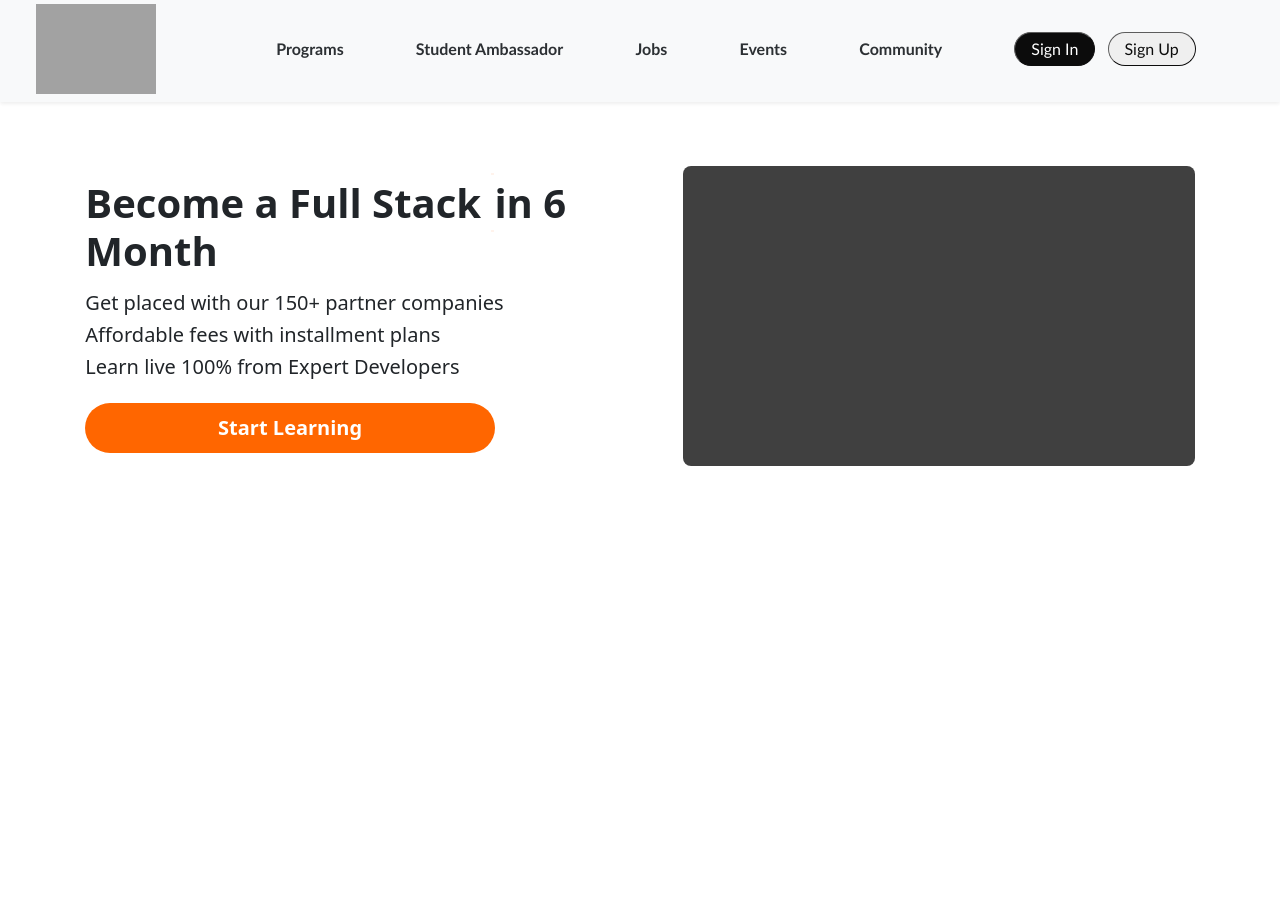
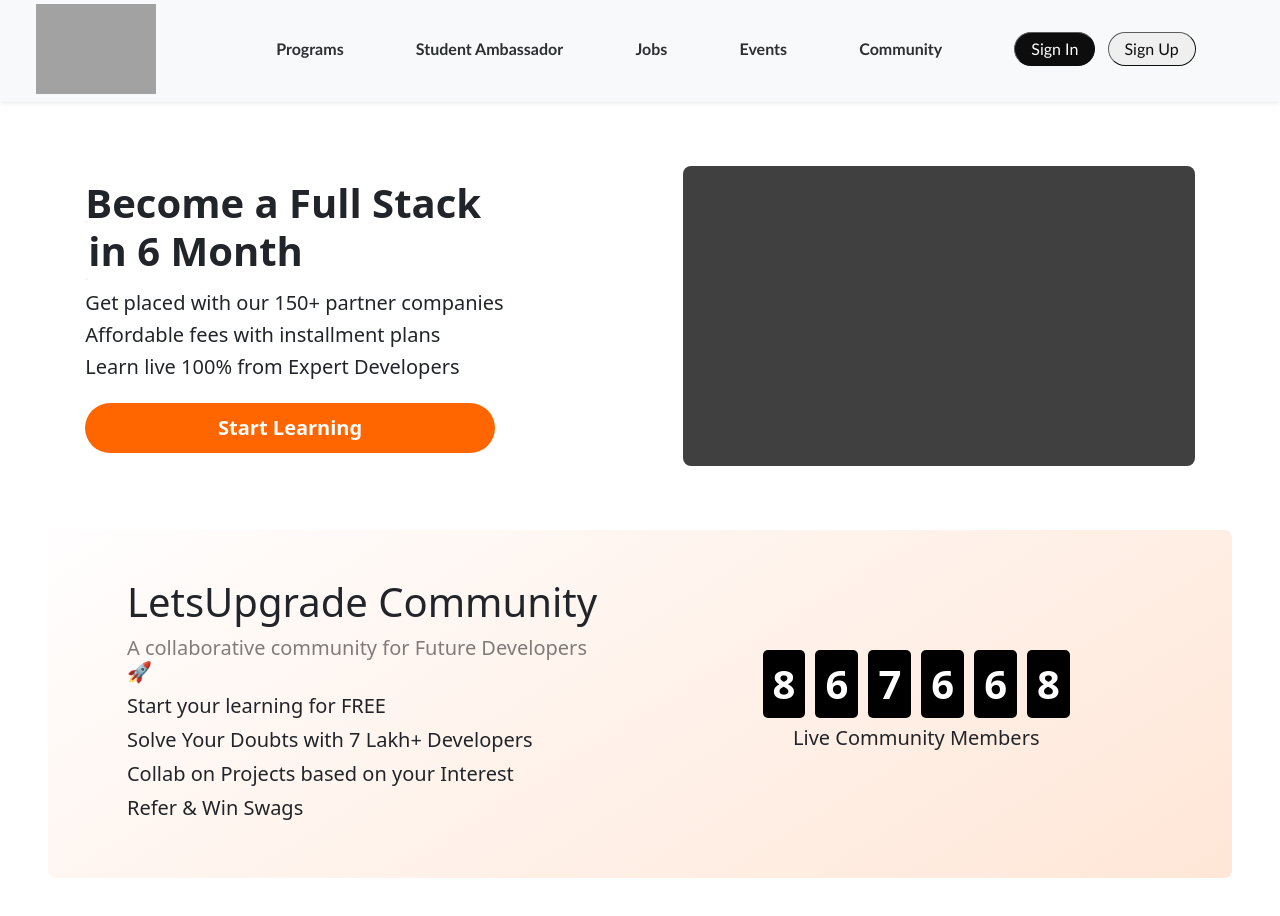
Before and after one commit to rishanansari/Lets-Upgrade-Clone, a plain HTML site: page index.html in a window 1280 px wide. Before the commit the page ends 800 px from the top, so only its background shows below. Drawn offline with nearby package versions, Linux system fonts and the light colour scheme; grey boxes are pictures that could not be loaded.

Commit message:
changes home page

```diff
--- a/index.html
+++ b/index.html
@@ -5,7 +5,7 @@
     <meta name="viewport" content="width=device-width, initial-scale=1.0">
     <link href="https://cdn.jsdelivr.net/npm/bootstrap@5.3.0/dist/css/bootstrap.min.css" rel="stylesheet" integrity="sha384-9ndCyUaIbzAi2FUVXJi0CjmCapSmO7SnpJef0486qhLnuZ2cdeRhO02iuK6FUUVM" crossorigin="anonymous">
     <link rel="stylesheet" href="https://cdn.jsdelivr.net/npm/bootstrap-icons@1.10.5/font/bootstrap-icons.css">
-    <title>Let's Upgrade |LU2023</title>
+    <title>Let's Upgrade | LU2023</title>
     <link rel="stylesheet" href="style.css">
 </head>
 <body>
@@ -70,10 +70,10 @@
 
     <!-- Home page content start  -->
 
-<mai class="main-content-box">
-    <div class="main-div d-flex justify-content-evenly mt-3 mt-md-5 flex-wrap align-items-center ">
+<main class="main-content-box mb-5">
+    <div class="main-div d-flex justify-content-evenly my-3 my-md-5 flex-wrap align-items-center ">
         <div class="fs-heading my-3">
-            <h1 class="fw-bold"> Become a Full Stack <a href="" class="typewrite" data-period="2000" data-type='[ "Web Developer", "Data Analyst"]'>
+            <h1 class="fw-bold"> Become a Full Stack <br><a href="" class="typewrite" data-period="2000" data-type='[ "Web Developer", "Data Analyst"]'>
                 <span class="wrap"></span>
               </a> in 6 Month
             </h1>
@@ -111,7 +111,30 @@
         </div>
     </div>
 
-</mai>
+    <!-- section2 start  -->
+
+    <div class="second-div d-flex justify-content-evenly flex-wrap align-items-center mx-md-5 mx-3 py-5 rounded-3">
+        <div class="community-heading">
+            <h1>LetsUpgrade Community</h1>
+            <h5 class="text-black-50">A collaborative community for Future Developers <span class="text-black">🚀</span></h5>
+            <h5>Start your learning for FREE</h5>
+            <h5>Solve Your Doubts with 7 Lakh+ Developers</h5>
+            <h5>Collab on Projects based on your Interest</h5>
+            <h5>Refer & Win Swags</h5>
+        </div>
+        <div class="community-count mt-md-0 mt-5">
+            <div class="count d-flex justify-content-center">
+                <h1>8</h1>
+                <h1>6</h1>
+                <h1>7</h1>
+                <h1>6</h1>
+                <h1>6</h1>
+                <h1>8</h1>
+            </div>
+            <h5 class="text-center mt-2">Live Community Members</h5>
+        </div>
+    </div>
+</main>
 
 
 
--- a/style.css
+++ b/style.css
@@ -53,6 +53,27 @@ body{
     width: 40%;
 }
 
+/* second div css  */
+.second-div{
+    background: linear-gradient(147.76deg,hsla(0,100%,99%,.31) 2%,#f60 650%);
+}
+.community-heading{
+    width: 40%;
+}
+.community-heading h5{
+    margin: 10px 0px ;
+}
+.community-count{
+    width: 40%;
+}
+.count h1{
+    padding: 10px;
+    margin: 0px 5px;
+    font-weight: bolder;
+    border-radius: 5px;
+    background-color: black !important;
+    color: white !important;
+}
 
 
 
@@ -63,4 +84,12 @@ body{
     .placed-students{
         width: 80%;
     }
+
+
+    .community-heading{
+        width: 80%;
+    }
+    .community-count{
+        width: 80%;
+    }
 }
```
